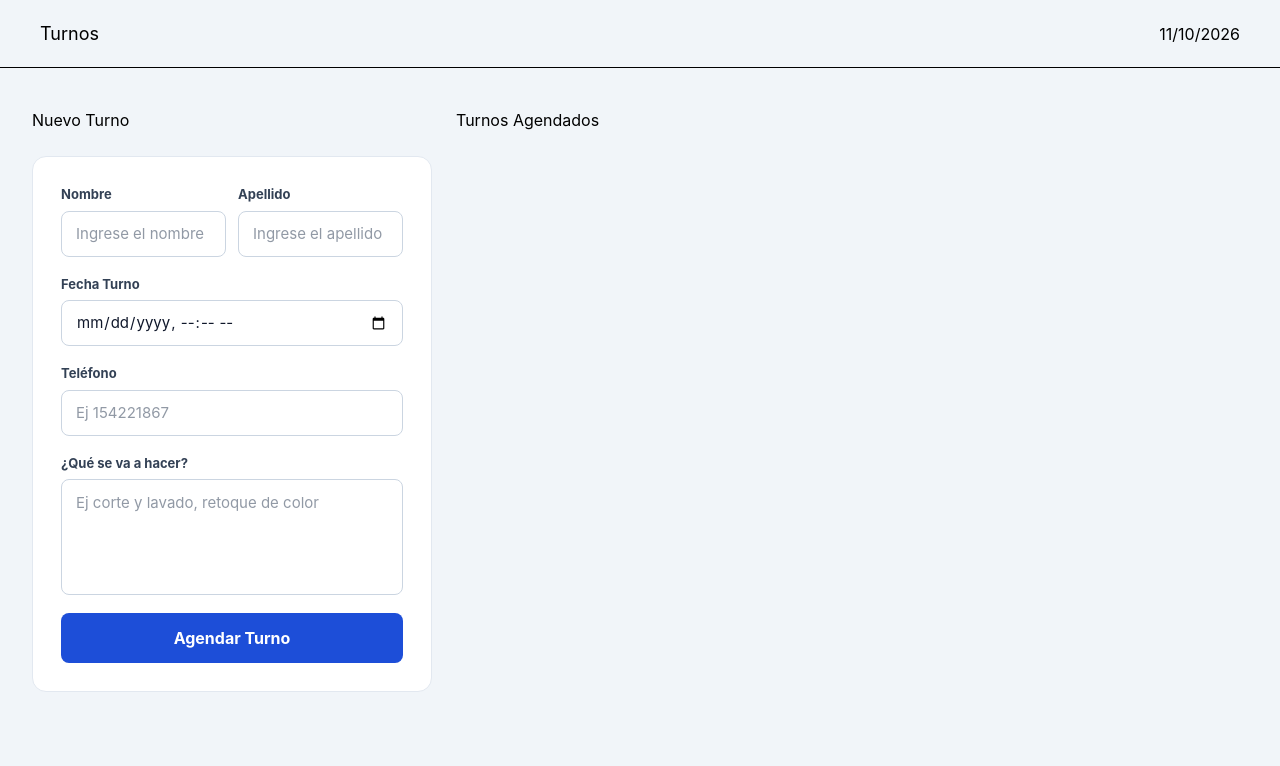
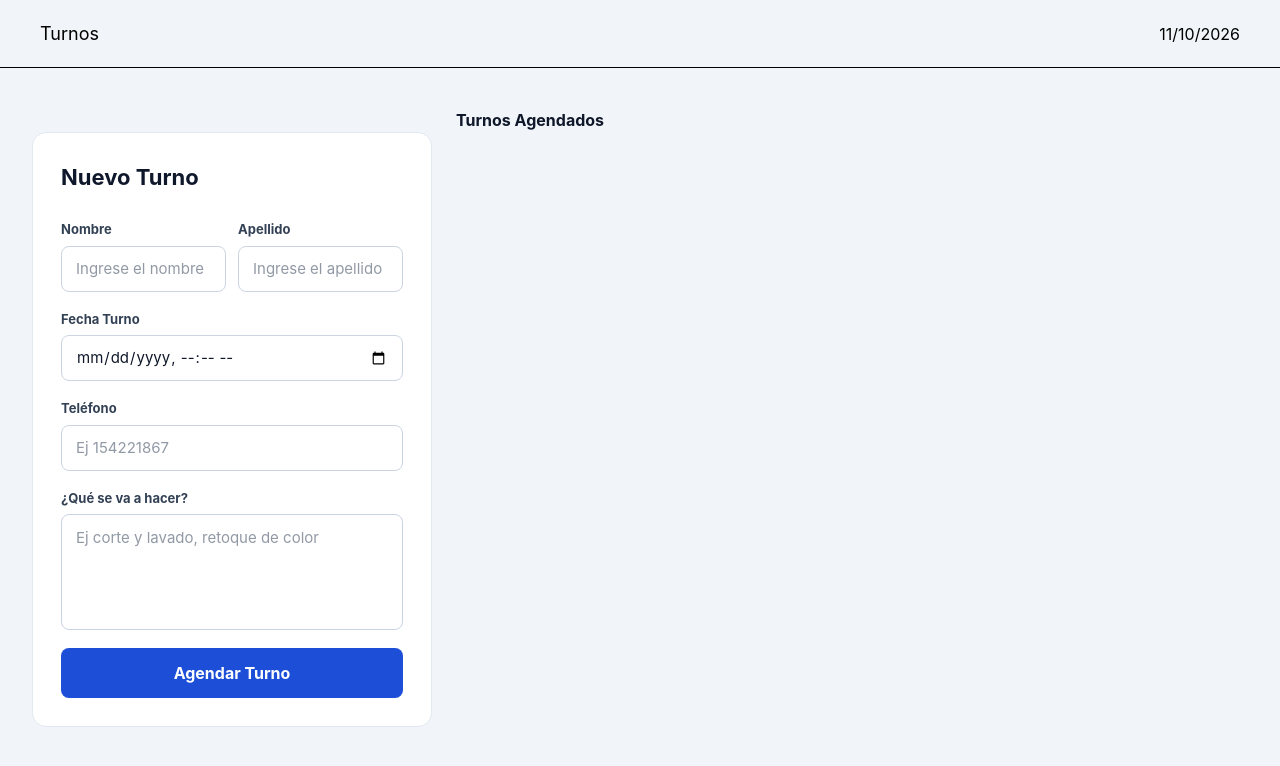
Before and after one commit to germanpgonzalez/agendarapp, a React (Vite) app: page / in a window 1280 px wide. Shown: the top 766 px of the page. Built offline with nearby package versions, Linux system fonts and the light colour scheme.

Commit message:
Últimos detalles estilo formulario turnos

```diff
--- a/src/App.tsx
+++ b/src/App.tsx
@@ -9,12 +9,11 @@ function App() {
       <Layout>
         <div className="flex flex-wrap items-start gap-6">
           <div className="">
-            <h2>Nuevo Turno</h2>
             <FormularioTurnos/>
           </div>
 
           <div>
-            <h2>Turnos Agendados</h2>
+            <h2 className="text-texto font-bold">Turnos Agendados</h2>
           </div>
         </div>
       </Layout>
--- a/src/components/FormularioTurnos.tsx
+++ b/src/components/FormularioTurnos.tsx
@@ -41,7 +41,8 @@ const claseInput =
       onSubmit={handleSubmit}
       className="flex w-full max-w-100 flex-col gap-4.5 rounded-[14px] border border-borde bg-superficie p-7 mt-6"
     >
-      <div className="grid grid-cols-2 gap-3">
+      <h2 className="text-texto font-bold text-[22px]">Nuevo Turno</h2>
+      <div className="grid grid-cols-2 gap-3 mt-2">
         <div className="flex flex-col gap-1.5 min-w-0">
           <label
             htmlFor="nombre"
```
